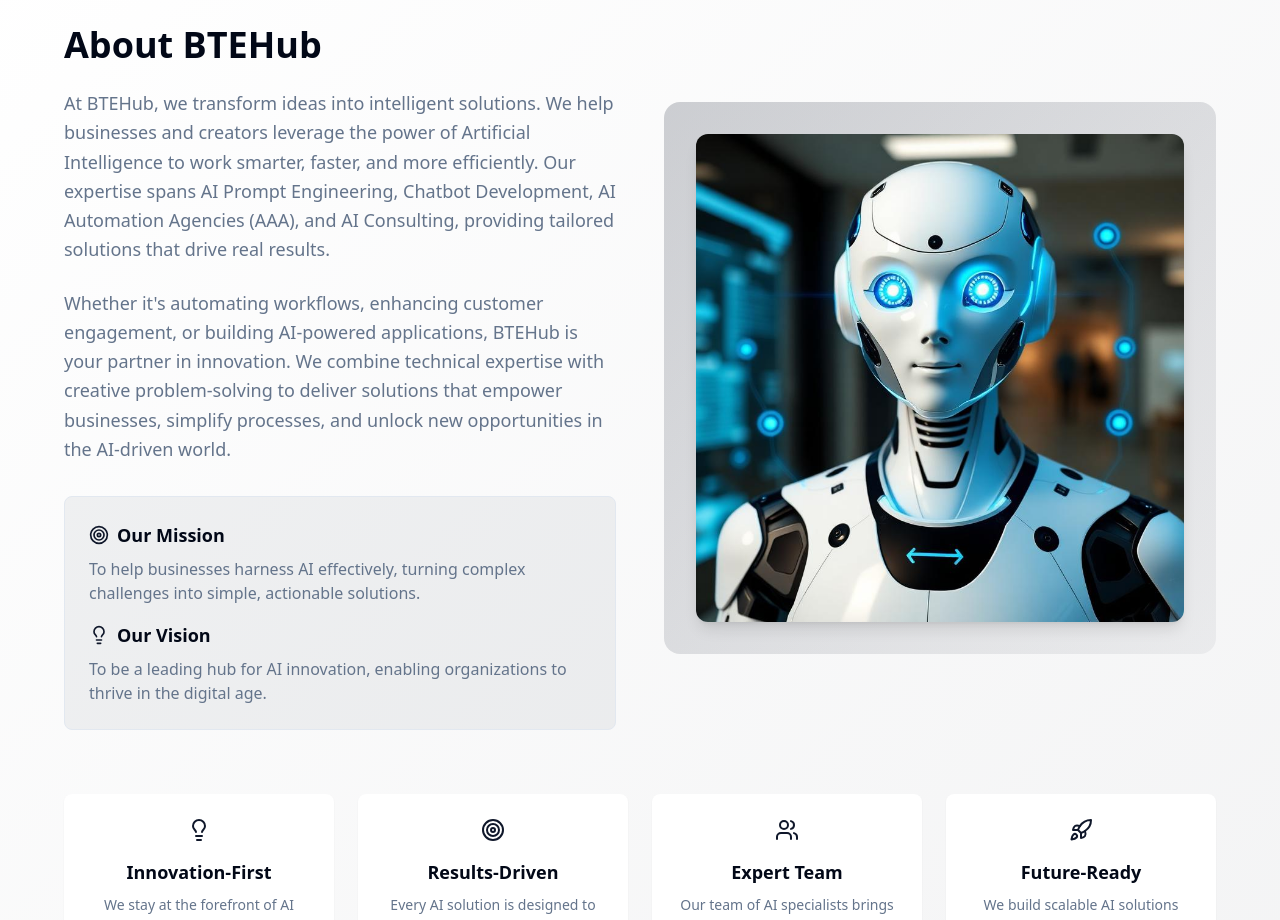
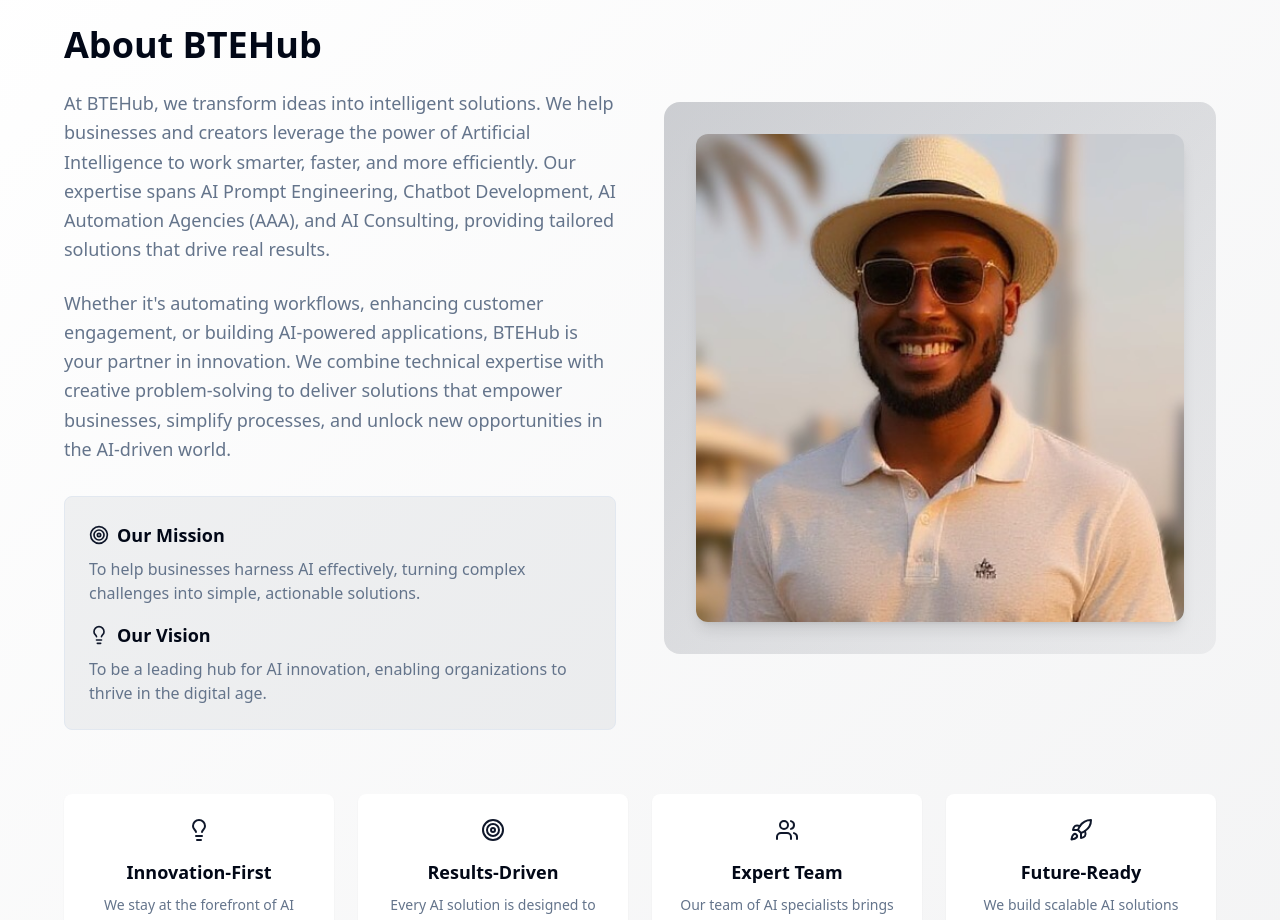
Before and after one commit to btehub-solutions/btehub, a React (Vite) app: page / in a window 1280 px wide. Shown: the part 1500-2420 px from the top of the page. Built offline with nearby package versions, Linux system fonts and the light colour scheme.

Commit message:
Update About section image
Replaced the placeholder image in the About section with the provided image.

```diff
--- a/src/components/About.tsx
+++ b/src/components/About.tsx
@@ -73,8 +73,8 @@ const About = () => {
             <div className="relative">
               <div className="aspect-square bg-gradient-to-br from-primary/20 to-primary/5 rounded-2xl p-8 flex items-center justify-center">
                 <img
-                  src={aiAgentImage}
-                  alt="AI Agent - Sophisticated artificial intelligence assistant"
+                  src="/lovable-uploads/f966e137-0539-43d9-b377-bb922e89d1e6.png"
+                  alt="BTEHub Founder - AI Solutions Expert"
                   className="rounded-xl shadow-lg w-full h-full object-cover"
                 />
               </div>
```
Also changed, not shown: public/lovable-uploads/f966e137-0539-43d9-b377-bb922e89d1e6.png (added).
